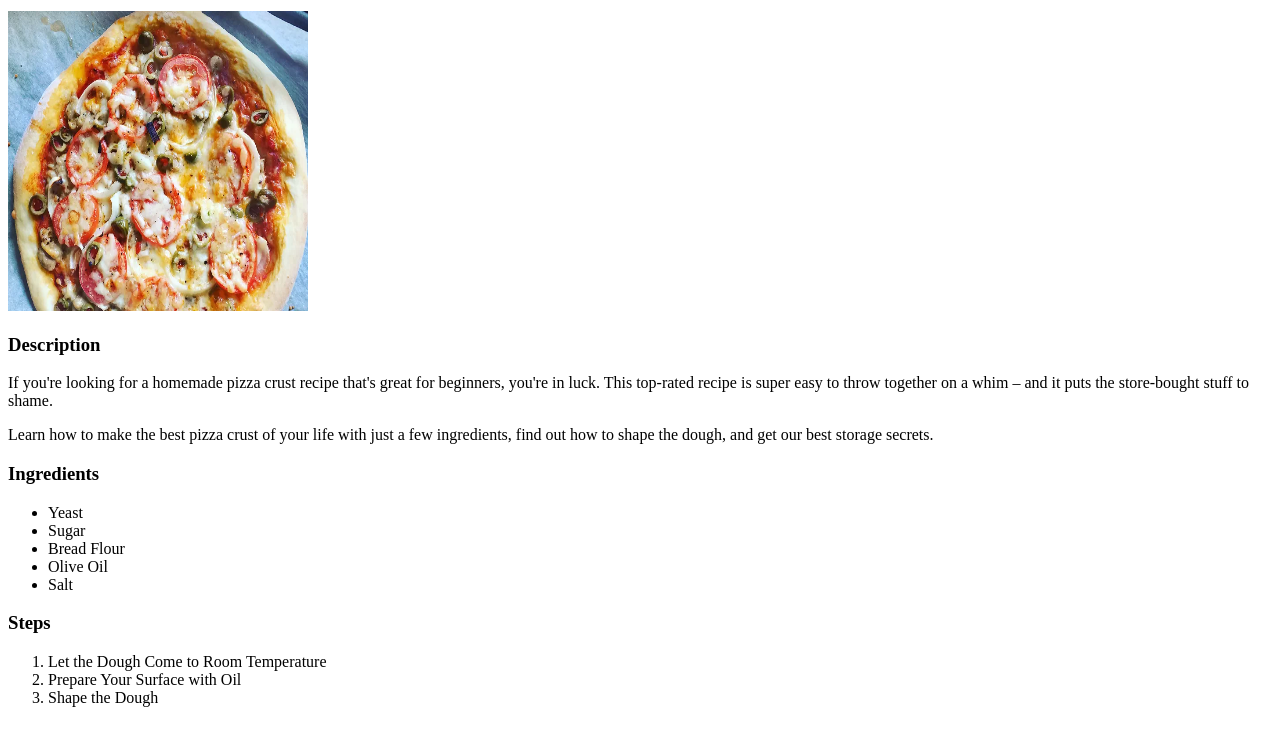
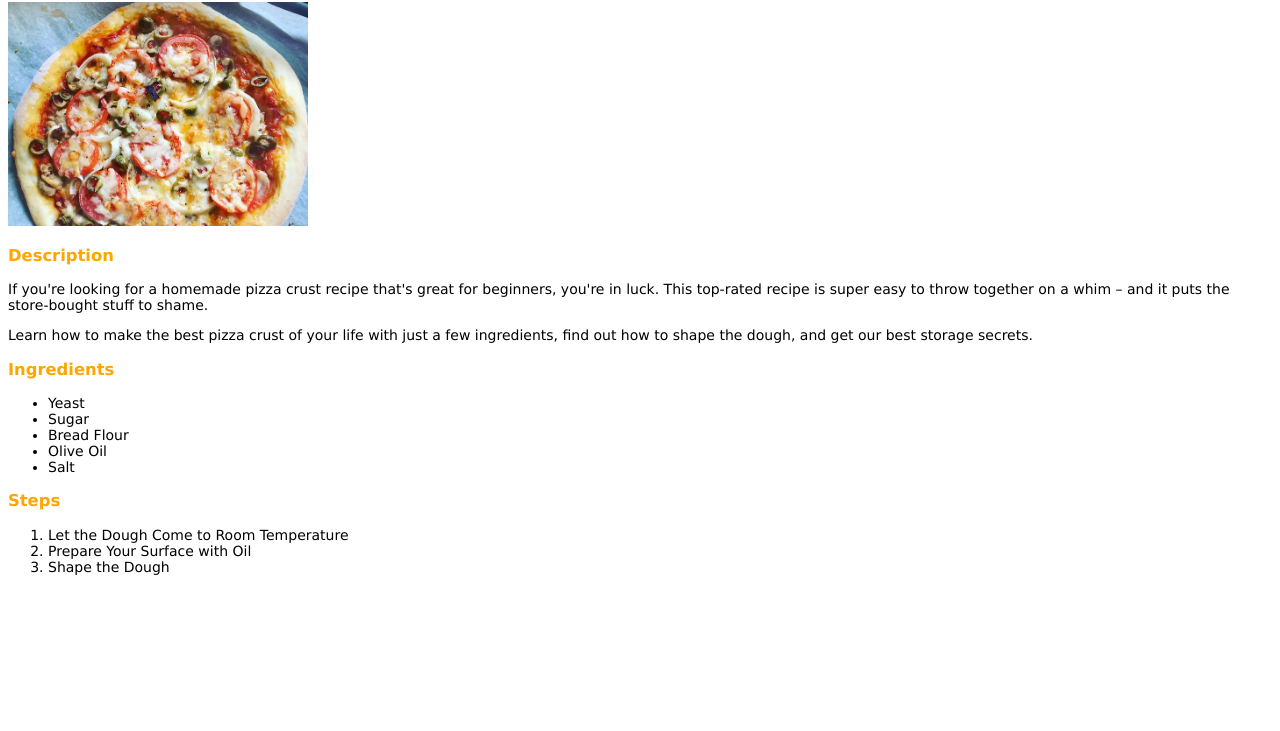
Before and after one commit to abu-bilaall/odin-recipes-new, a plain HTML site: page recipes/homemade-pizza.html in a window 1280 px wide. Shown: the part 69-800 px from the top of the page. Drawn offline with Linux system fonts and the light colour scheme.

Commit message:
Add styles and adjust hard-coded image sizes

```diff
--- a/recipes/homemade-pizza.html
+++ b/recipes/homemade-pizza.html
@@ -4,10 +4,11 @@
     <meta charset="UTF-8">
     <meta name="viewport" content="width=device-width, initial-scale=1.0">
     <title>Homemade Pizza</title>
+    <link rel="stylesheet" href="../styles.css">
 </head>
 <body>
     <h1>Homemade Pizza</h1>
-    <img src="../images/homemade-pizza.jpg" alt="homemade-pizza" height="300" width="300">
+    <img src="../images/homemade-pizza.jpg" alt="homemade-pizza" height="auto" width="300">
 
     <h3>Description</h3>
     <p>
--- /dev/null
+++ b/styles.css
@@ -0,0 +1,15 @@
+h1, h3 {
+    font-family: "Verdana", sans-serif;
+    color: orange;
+
+}
+
+body {
+    font-family: "Verdana", sans-serif;
+    font-size: 14px;
+}
+
+img {
+    height: auto;
+    width: 300px;
+}
```
Also changed, not shown: index.html (+1 -0 lines), recipes/lasagna.html (+2 -1 lines), recipes/whole-roasted-chicken.html (+2 -1 lines).
